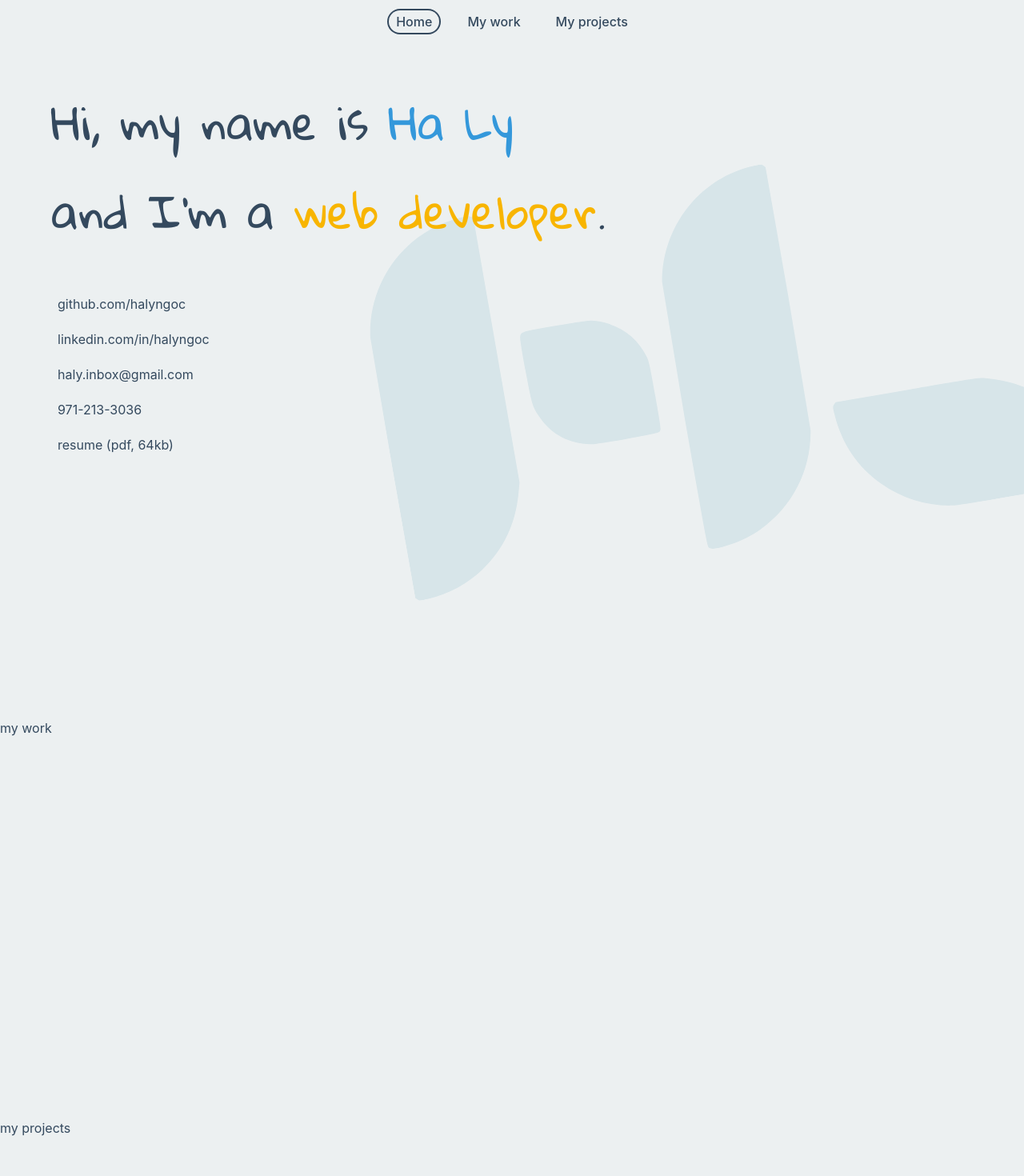
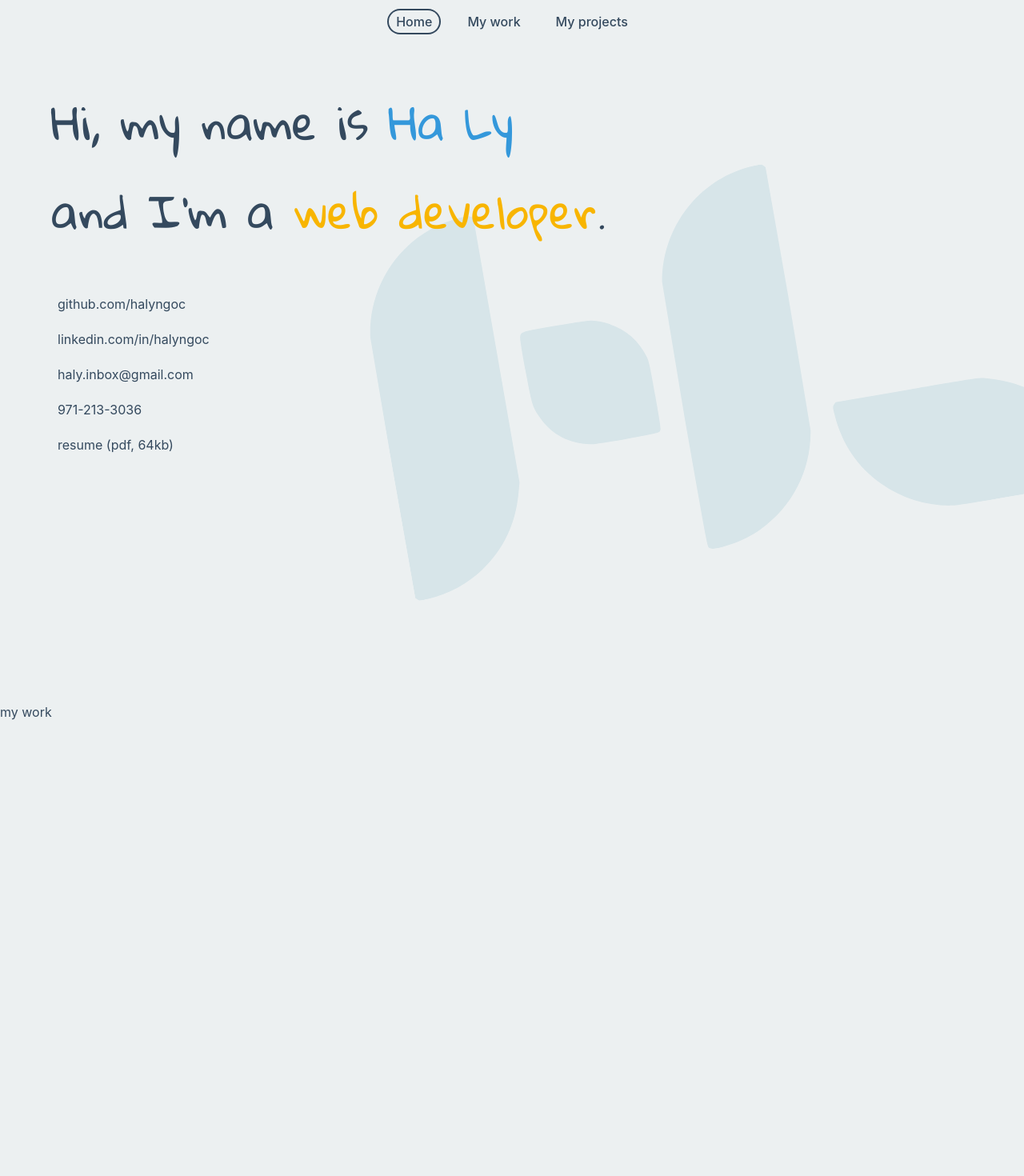
Before and after one commit to halyngoc/halyngoc.github.io, a React (Create React App) app: page / in a window 1280 px wide. Shown: the top 1470 px of the page at 80% size. Built offline with nearby package versions, Linux system fonts and the light colour scheme.

Commit message:
Refactor Page to its own file

```diff
--- a/src/components/HomePage.jsx
+++ b/src/components/HomePage.jsx
@@ -9,11 +9,7 @@ import fileIcon from '@iconify/icons-uil/file'
 import linkedinAlt from '@iconify/icons-uil/linkedin-alt'
 import resume from '../resume.pdf'
 import { useDevice } from '../util'
-
-const Page = styled.section`
-  height: 900px;
-  padding-top: 5rem;
-`
+import { Page } from './Page'
 
 const GreetingText = styled.div`
   margin: ${props => props.isOneColumnLayout ? '1rem 0 0 0' : '1rem 0 0 5%'};
@@ -73,7 +69,7 @@ export default function HomePage() {
   const [, isOneColumnLayout] = useDevice()
 
   return (
-    <Page id="home">
+    <Page id="home" isOneColumnLayout={isOneColumnLayout}>
       <GreetingText isOneColumnLayout={isOneColumnLayout}>
         <p>Hi, my name is <Name>Ha Ly</Name></p>
         <p>and I'm a <Title>web developer</Title>.</p>
--- a/src/components/MyWorkPage.jsx
+++ b/src/components/MyWorkPage.jsx
@@ -1,10 +1,5 @@
 import React from 'react'
-import styled from 'styled-components'
-
-const Page = styled.section`
-  width: 100%;
-  height: 500px;
-`
+import { Page } from './Page'
 
 export default function MyWorkPage() {
   return (
--- /dev/null
+++ b/src/components/Page.jsx
@@ -0,0 +1,7 @@
+import styled from 'styled-components'
+
+export const Page = styled.section`
+  min-height: ${props => props.isOneColumnLayout ? '40rem' : '50rem'};
+  padding: 5rem 0;
+  width: 100%;
+`
```
